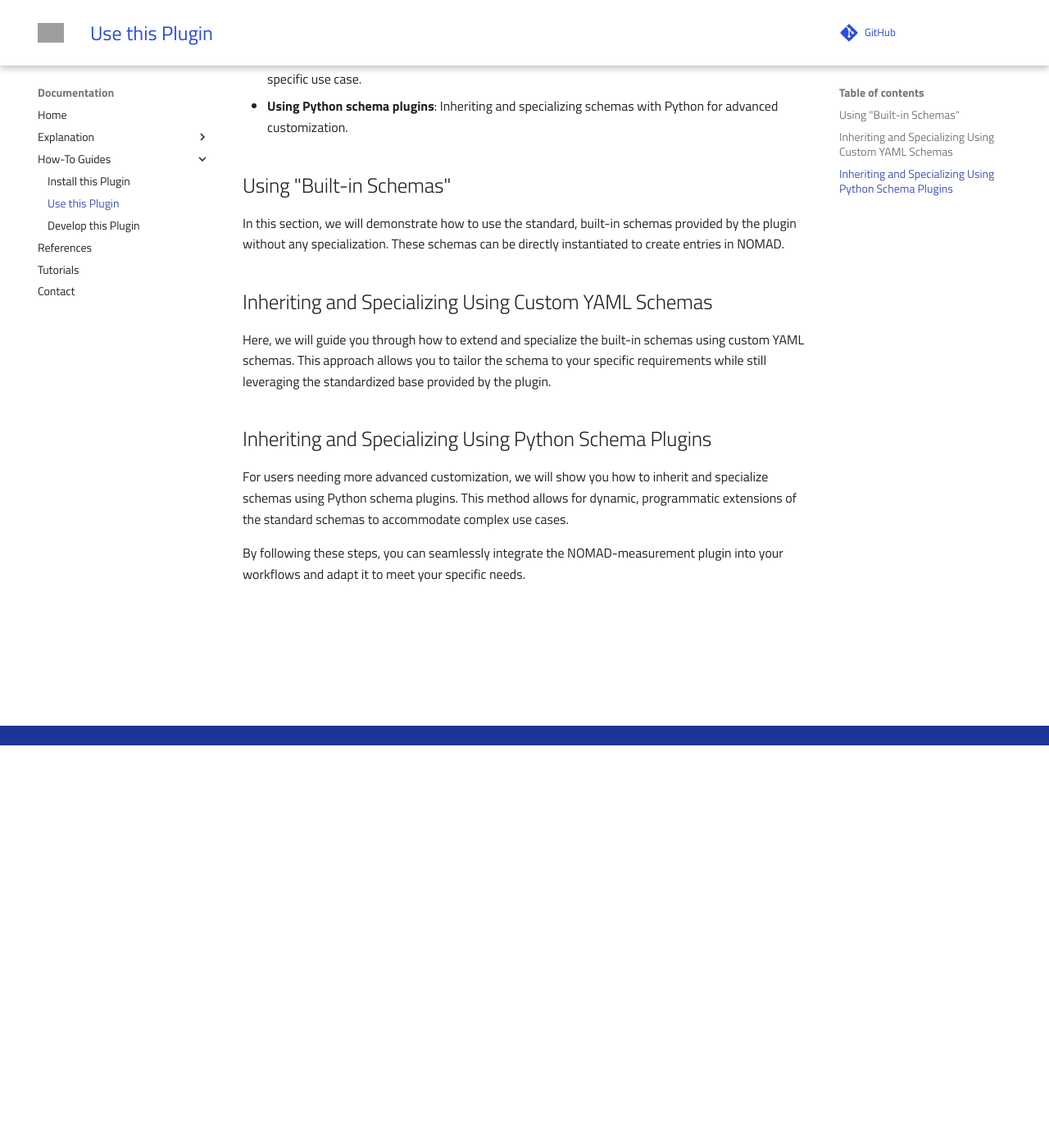
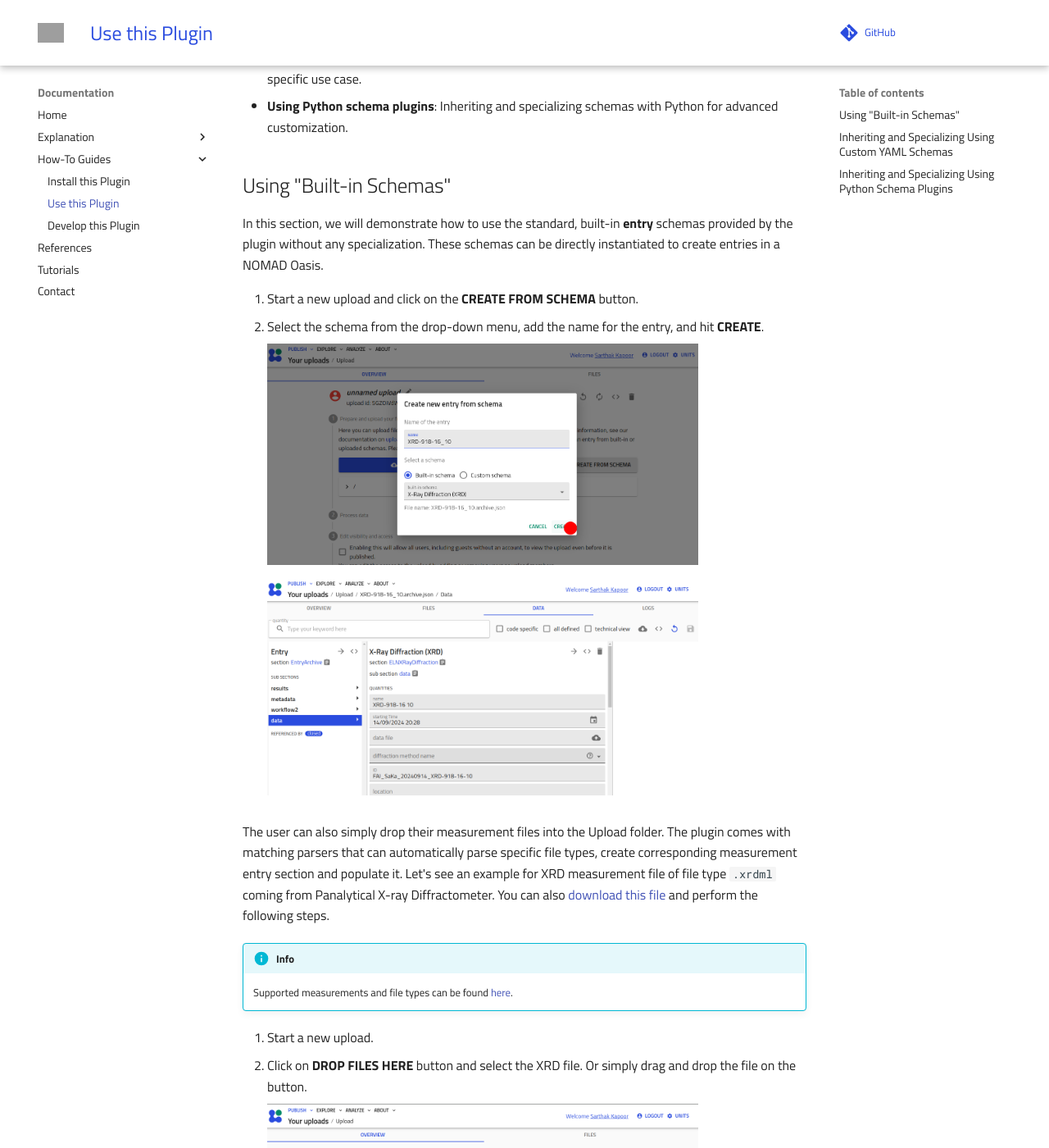
Before and after one commit to FAIRmat-NFDI/nomad-measurements, an MkDocs documentation site: the page built from docs/how_to/use_this_plugin.md, in a window 1280 px wide and 1400 px high, scrolled down 491 px. Shown: the whole window at 82% size. Built offline with MkDocs 1.6.1 and Material for MkDocs 9.7.7, drawn with Linux system fonts in a browser that asks for light colours; comment, search, counter and statistics services are not loaded; some of the changed text lies outside the part shown; grey boxes are pictures that could not be loaded.

Commit message:
Add use-this-plugin built-in schemas

```diff
--- a/docs/how_to/use_this_plugin.md
+++ b/docs/how_to/use_this_plugin.md
@@ -12,7 +12,40 @@ This guide will walk you through the different ways to use the NOMAD-measurement
 
 ## Using "Built-in Schemas"
 
-In this section, we will demonstrate how to use the standard, built-in schemas provided by the plugin without any specialization. These schemas can be directly instantiated to create entries in NOMAD.
+In this section, we will demonstrate how to use the standard, built-in **entry** schemas
+provided by the plugin without any specialization. These schemas can be directly
+instantiated to create entries in a NOMAD Oasis.
+
+1. Start a new upload and click on the **CREATE FROM SCHEMA** button.
+2. Select the schema from the drop-down menu, add the name for the entry, and
+hit **CREATE**.
+
+    <img src="../assets/use-built-in-schema-1.png" alt="How to use built-in schemas: picture 1" width="80%"/>
+
+    <img src="../assets/use-built-in-schema-2.png" alt="How to use built-in schemas: picture 2" width="80%"/>
+
+The user can also simply drop their measurement files into the Upload folder. The plugin
+comes with matching parsers that can automatically parse specific file types, create
+corresponding measurement entry section and populate it. Let's see an example for
+XRD measurement file of file type `.xrdml` coming from Panalytical X-ray Diffractometer.
+You can also
+[download this file](../assets/XRD-918-16_10.xrdml)
+and perform the following steps.
+
+!!! info
+    Supported measurements and file types can be found
+    [here](../index.md#supported-measurement-techniques).
+
+1. Start a new upload.
+2. Click on **DROP FILES HERE** button and select the XRD file. Or simply drag and drop
+the file on the button.
+
+    <img src="../assets/use-built-in-schema-3.png" alt="How to use built-in schemas: picture 3" width="80%"/>
+
+3. An entry using `ELNXRayDiffraction` section is automatically created and populated
+based on the data from the measurement file. Open it by clicking on the right arrow.
+
+    <img src="../assets/use-built-in-schema-4.png" alt="How to use built-in schemas: picture 4" width="80%"/>
 
 ## Inheriting and Specializing Using Custom YAML Schemas
 
```
Also changed, not shown: docs/assets/use-built-in-schema-1.png (added), docs/assets/use-built-in-schema-2.png (added), docs/assets/use-built-in-schema-3.png (added), docs/assets/use-built-in-schema-4.png (added), 1 other file.
